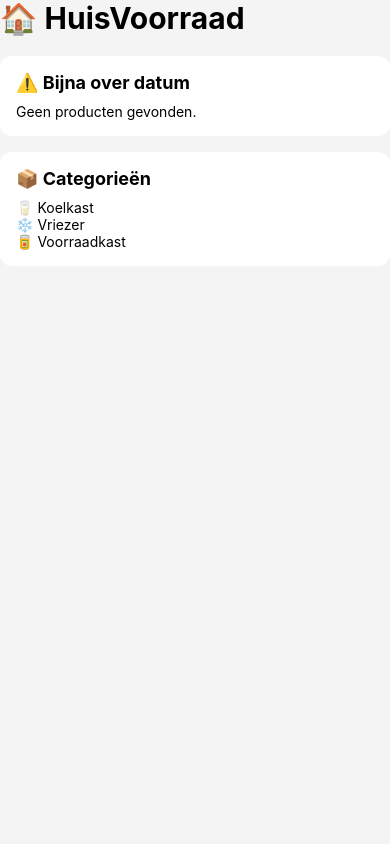
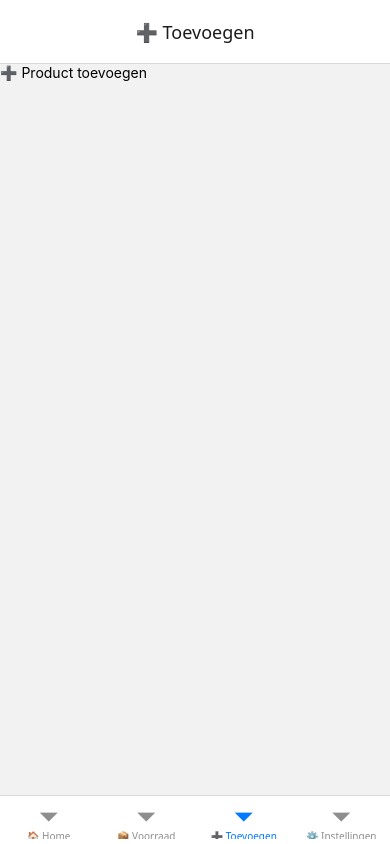
Before and after one commit to Diede380/MijnApp, a React Native app: screen /Toevoegen in a window 390 px wide. Built offline with nearby package versions, Linux system fonts and the light colour scheme.

Commit message:
Add bottom tab navigation

```diff
--- a/App.tsx
+++ b/App.tsx
@@ -1,6 +1,45 @@
-import React from "react";
+import { NavigationContainer } from "@react-navigation/native";
+import { createBottomTabNavigator } from "@react-navigation/bottom-tabs";
+
 import { HomeScreen } from "./src/screens/HomeScreen";
+import { InventoryScreen } from "./src/screens/InventoryScreen";
+import { AddProductScreen } from "./src/screens/AddProductScreen";
+import { SettingsScreen } from "./src/screens/SettingsScreen";
+
+const Tab = createBottomTabNavigator();
 
 export default function App() {
-  return <HomeScreen />;
+  return (
+    <NavigationContainer>
+      <Tab.Navigator
+        screenOptions={{
+          headerTitleAlign: "center",
+        }}
+      >
+        <Tab.Screen
+          name="Home"
+          component={HomeScreen}
+          options={{ title: "🏠 Home" }}
+        />
+
+        <Tab.Screen
+          name="Voorraad"
+          component={InventoryScreen}
+          options={{ title: "📦 Voorraad" }}
+        />
+
+        <Tab.Screen
+          name="Toevoegen"
+          component={AddProductScreen}
+          options={{ title: "➕ Toevoegen" }}
+        />
+
+        <Tab.Screen
+          name="Instellingen"
+          component={SettingsScreen}
+          options={{ title: "⚙️ Instellingen" }}
+        />
+      </Tab.Navigator>
+    </NavigationContainer>
+  );
 }
--- /dev/null
+++ b/src/screens/AddProductScreen.tsx
@@ -0,0 +1,9 @@
+import { Text, View } from "react-native";
+
+export function AddProductScreen() {
+  return (
+    <View>
+      <Text>➕ Product toevoegen</Text>
+    </View>
+  );
+}
--- /dev/null
+++ b/src/screens/InventoryScreen.tsx
@@ -0,0 +1,9 @@
+import { Text, View } from "react-native";
+
+export function InventoryScreen() {
+  return (
+    <View>
+      <Text>📦 Voorraad</Text>
+    </View>
+  );
+}
--- /dev/null
+++ b/src/screens/SettingsScreen.tsx
@@ -0,0 +1,9 @@
+import { Text, View } from "react-native";
+
+export function SettingsScreen() {
+  return (
+    <View>
+      <Text>⚙️ Instellingen</Text>
+    </View>
+  );
+}
```
Also changed, not shown: package.json (+6 -1 lines), 1 other file (tests, documents, lock files or other folders).
